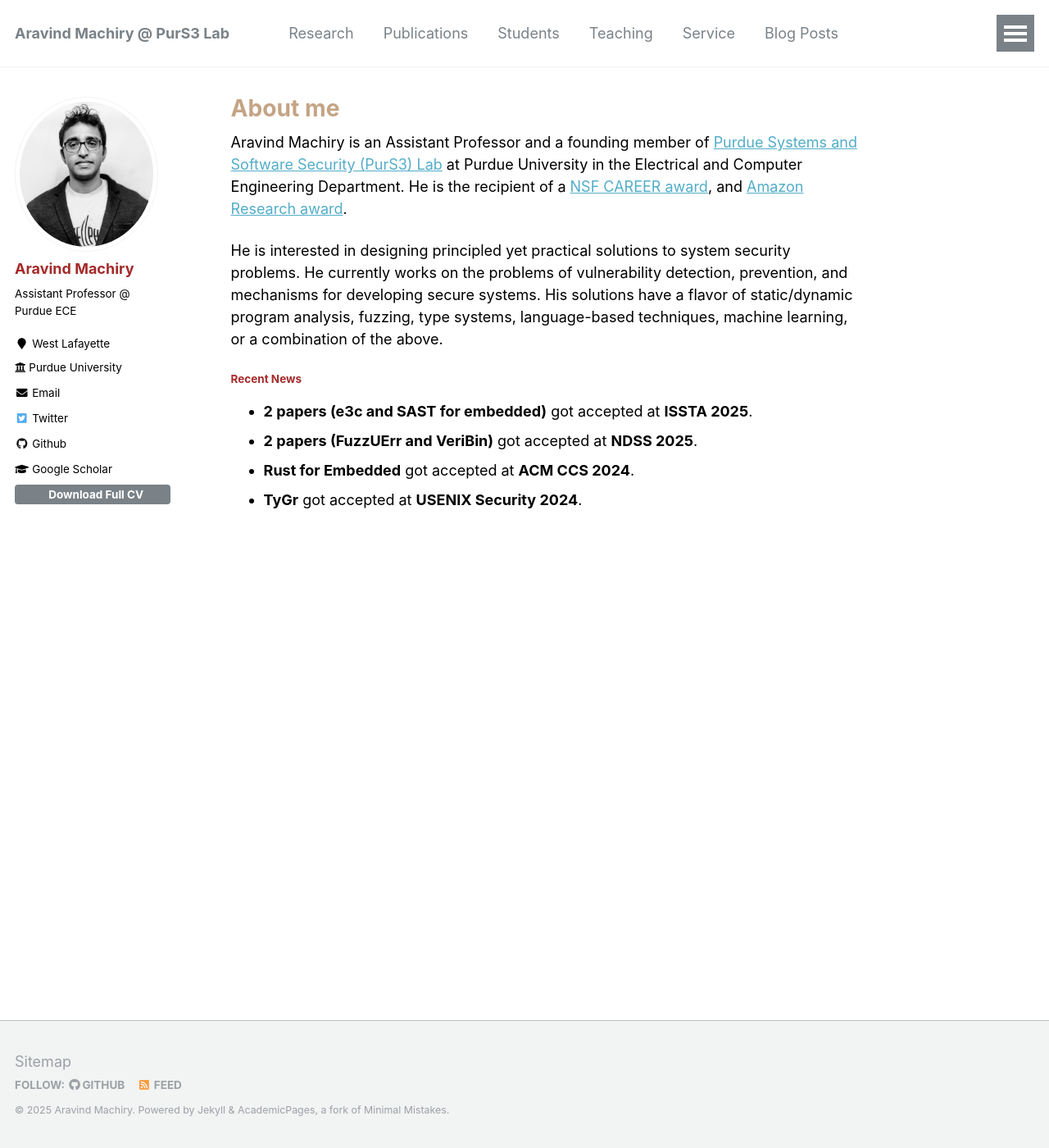
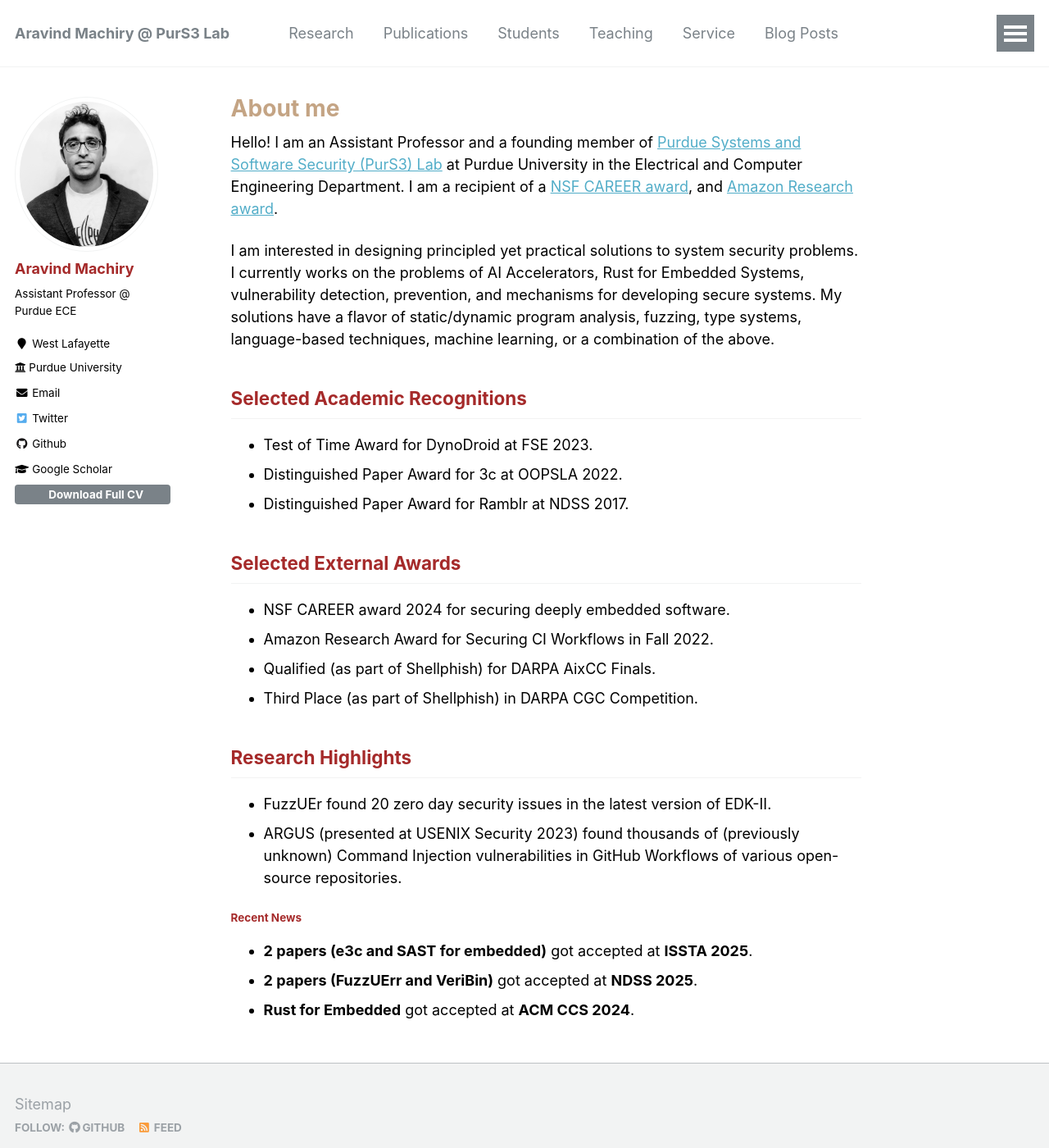
Before and after one commit to Machiry/machiry.github.io, a Jekyll site: the page built from _pages/about.md, in a window 1280 px wide and 1400 px high. Shown: the whole window at 82% size. Built offline with Jekyll 4.4.1, drawn with Linux system fonts in a browser that asks for light colours.

Commit message:
Adding all

```diff
--- a/_pages/about.md
+++ b/_pages/about.md
@@ -8,16 +8,29 @@ redirect_from:
   - /about.html
 ---
 
-Aravind Machiry is an Assistant Professor and a founding member of [Purdue Systems and Software Security (PurS3) Lab](https://purs3lab.github.io/) at Purdue University in the Electrical and Computer Engineering Department.
-He is the recipient of a [NSF CAREER award](https://www.nsf.gov/awardsearch/showAward?AWD_ID=2340548), and [Amazon Research award](https://www.amazon.science/research-awards/recipients/aravind-machiry).
+Hello! I am an Assistant Professor and a founding member of [Purdue Systems and Software Security (PurS3) Lab](https://purs3lab.github.io/) at Purdue University in the Electrical and Computer Engineering Department.
+I am a recipient of a [NSF CAREER award](https://www.nsf.gov/awardsearch/showAward?AWD_ID=2340548), and [Amazon Research award](https://www.amazon.science/research-awards/recipients/aravind-machiry).
 
-He is interested in designing principled yet practical solutions to system security problems.
-He currently works on the problems of vulnerability detection, prevention, and mechanisms for developing secure systems.
-His solutions have a flavor of static/dynamic program analysis, fuzzing, type systems, language-based techniques, machine learning, or a combination of the above.
+I am interested in designing principled yet practical solutions to system security problems.
+I currently works on the problems of AI Accelerators, Rust for Embedded Systems, vulnerability detection, prevention, and mechanisms for developing secure systems.
+My solutions have a flavor of static/dynamic program analysis, fuzzing, type systems, language-based techniques, machine learning, or a combination of the above.
 
+## Selected Academic Recognitions
+* Test of Time Award for DynoDroid at FSE 2023.
+* Distinguished Paper Award for 3c at OOPSLA 2022.
+* Distinguished Paper Award for Ramblr at NDSS 2017.
+
+## Selected External Awards
+* NSF CAREER award 2024 for securing deeply embedded software.
+* Amazon Research Award for Securing CI Workflows in Fall 2022.
+* Qualified (as part of Shellphish) for DARPA AixCC Finals.
+* Third Place (as part of Shellphish) in DARPA CGC Competition.
+
+## Research Highlights
+* FuzzUEr found 20 zero day security issues in the latest version of EDK-II.
+* ARGUS (presented at USENIX Security 2023) found thousands of (previously unknown) Command Injection vulnerabilities in GitHub Workflows of various open-source repositories.
 
 #### Recent News
 * __2 papers (e3c and SAST for embedded)__ got accepted at __ISSTA 2025__.
 * __2 papers (FuzzUErr and VeriBin)__ got accepted at __NDSS 2025__.
 * __Rust for Embedded__ got accepted at __ACM CCS 2024__.
-* __TyGr__ got accepted at __USENIX Security 2024__.
```
